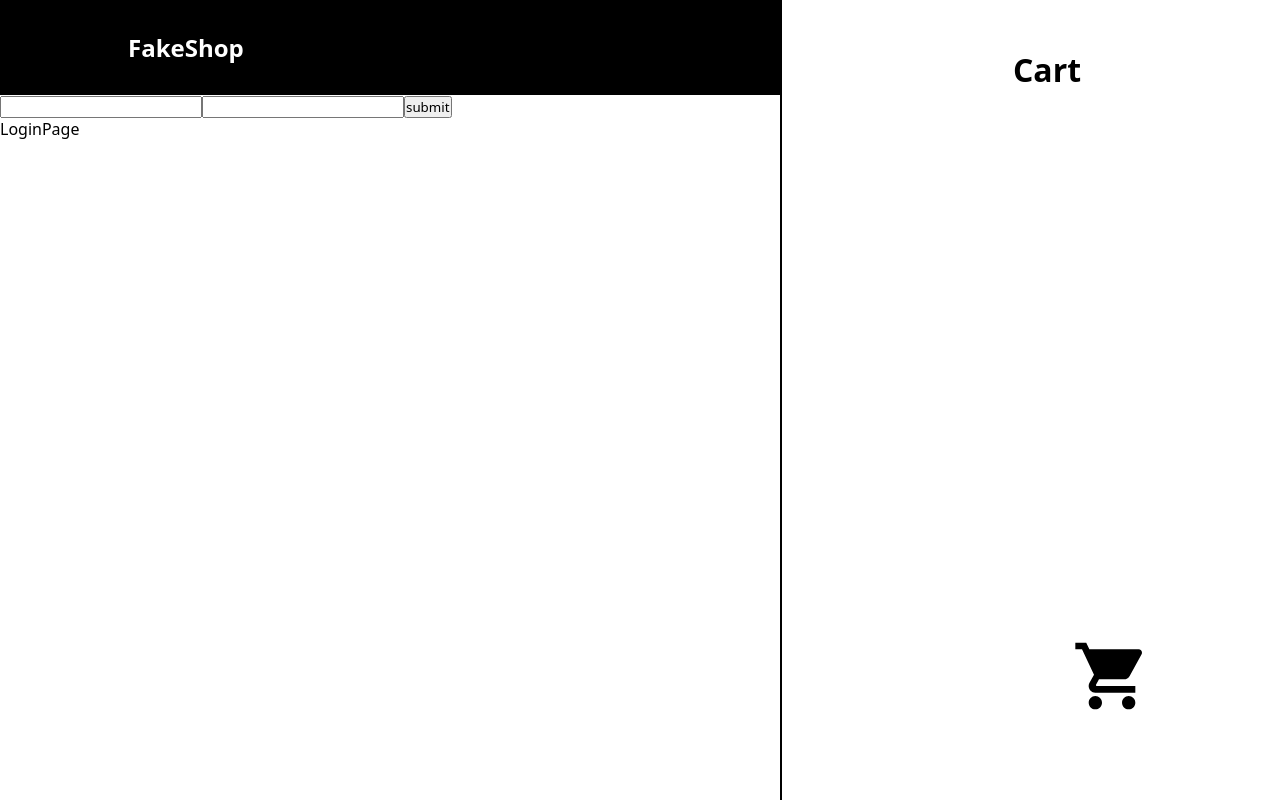
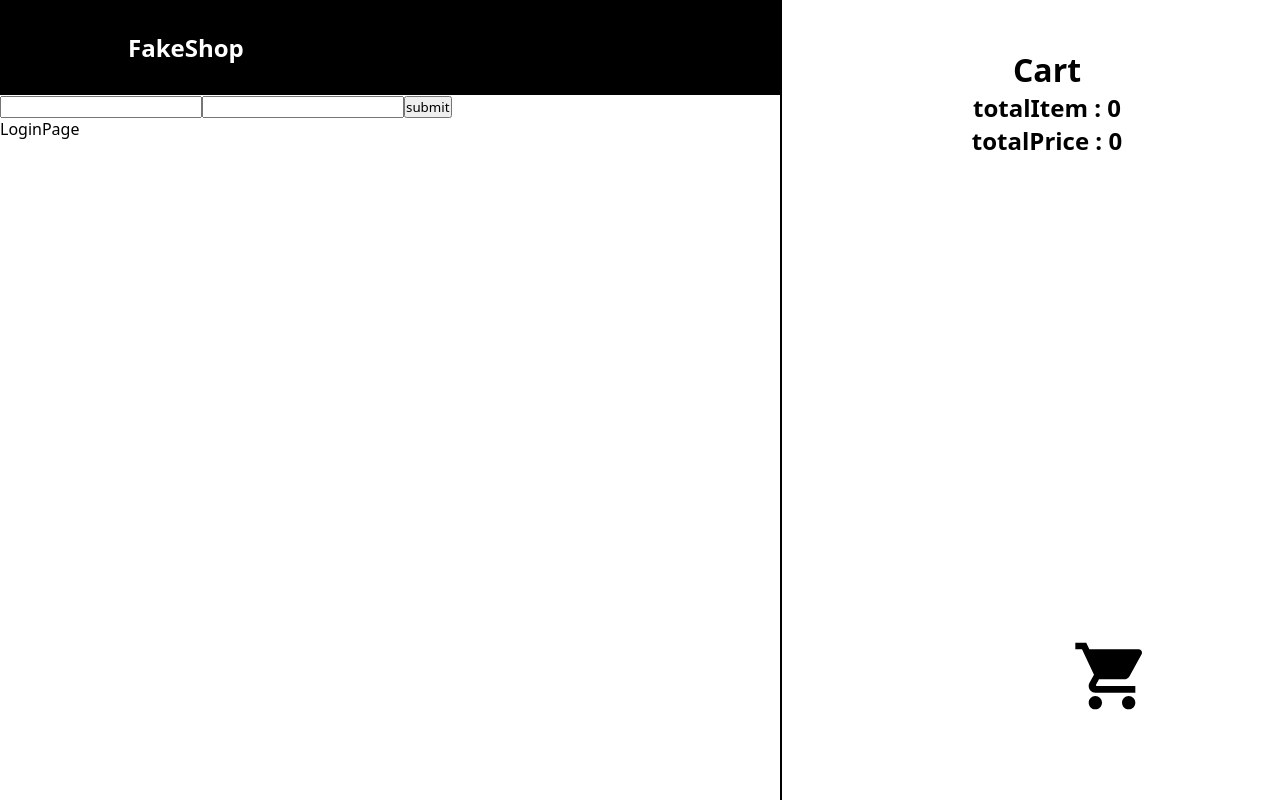
Before and after one commit to wkdtpzld/React-Redux-Product, a React (Create React App) app: page /login in a window 1280 px wide. Built offline with nearby package versions, Linux system fonts and the light colour scheme.

Commit message:
Cart Part 2 Store logic change

```diff
--- a/src/assets/css/Cart.scss
+++ b/src/assets/css/Cart.scss
@@ -41,7 +41,7 @@
         transition: 0.9s ease;
         border-left: 0.3ch solid;
 
-        .slide {
+        .cartItems {
             margin-top: 3rem;
         }
     }
--- a/src/components/Cart.js
+++ b/src/components/Cart.js
@@ -2,10 +2,26 @@ import React, { useEffect, useState } from "react";
 import { useSelector } from "react-redux";
 import "../assets/css/Cart.scss";
 import ShoppingCartIcon from '@mui/icons-material/ShoppingCart';
+import CartItem from "./CartItem";
 
 const Cart = () => {
+    const carts = useSelector((state) => state.cart.cart);
 
-    const carts = useSelector((state) => state.cart.cart);
+    const [totalPrice, setTotalPrice] = useState(0);
+    const [totalItem, setTotalItem] = useState(0);
+
+    useEffect(() => {
+        let items = 0;
+        let price = 0;
+
+        carts.forEach((item) => {
+            items += item.qty;
+            price += item.price * item.qty
+        });
+        setTotalPrice(price);
+        setTotalItem(items);
+    },[carts])
+
     const [onoff, setOnoff] = useState(true);
     const onoffStyle = (value) => {
         if (value === true) {
@@ -25,8 +41,15 @@ const Cart = () => {
                 <ShoppingCartIcon className="shoppingCart" />
             </button>
             <div className="cartBox">
-                <div className="slide">
+                <div className="cartItems">
                     <h1> Cart </h1>
+                    {carts.map((item) => (
+                        <CartItem cart={item} key={item.id} />
+                    ))}
+                    <div className="cartTotal">
+                        <h2> totalItem : {totalItem}</h2>
+                        <h2> totalPrice : { totalPrice }</h2>
+                    </div>
                 </div>
             </div>
         </div>
--- /dev/null
+++ b/src/components/CartItem.js
@@ -0,0 +1,17 @@
+import React, { useEffect, useState } from "react";
+import { useDispatch } from "react-redux";
+import { addCart } from "../redux/actions/productActions";
+
+
+const CartItem = ({ cart }) => {
+
+    const dispatch = useDispatch();
+
+    return (
+        <div>
+
+        </div>
+    )
+};
+
+export default CartItem;
--- a/src/components/ProductComponent.js
+++ b/src/components/ProductComponent.js
@@ -1,4 +1,4 @@
-import React, { useEffect, useState } from "react";
+import React from "react";
 import { useDispatch, useSelector } from "react-redux";
 import { Link } from "react-router-dom";
 import styles from "../assets/css/ProductCP.module.scss"
@@ -8,11 +8,10 @@ const ProductComponent = () => {
 
     const products = useSelector((state) => state.allProducts.products);
     const dispatch = useDispatch();
-    const [cart, setCart] = useState([]);
 
-    useEffect(() => {
-        dispatch(addCart(cart));
-    }, [cart, dispatch]);
+    const addCartFetch = (cart, products) => {
+        dispatch(addCart(cart, products));
+    };
 
     const renderList = products.map((product) => {
         return (
@@ -30,7 +29,7 @@ const ProductComponent = () => {
                         <div className={styles.price}>$ {product.price}</div>
                         <div className={styles.category}>category : {product.category}</div>
                         <div onClick={() => {
-                            setCart([...cart, product]);
+                            addCartFetch(product, products);
                         }} >Add Cart</div>
                     </div>
                 </div>
--- a/src/redux/actions/productActions.js
+++ b/src/redux/actions/productActions.js
@@ -36,9 +36,12 @@ export const setCategory = (category) => {
     }
 }
 
-export const addCart = (cart) => {
+export const addCart = (cart, products) => {
     return {
         type: ActionTypes.ADD_CART,
-        payload: cart
+        payload: {
+            cart,
+            products
+        }
     }
 }
--- a/src/redux/reducers/productReducer.js
+++ b/src/redux/reducers/productReducer.js
@@ -1,7 +1,8 @@
 import { ActionTypes } from "../constants/action-types";
 
 const initialState = {
-    products: []
+    products: [],
+    cart: []
 }
 
 export const productReducer = (state = initialState, {type, payload}) => {
@@ -42,10 +43,23 @@ export const setCategory = (state = [], { type, payload }) => {
     }
 }
 
-export const addCart = (state = [], { type, payload }) => {
+export const addCart = (state = initialState , { type, payload }) => {
     switch (type) {
         case ActionTypes.ADD_CART:
-            return { ...state, cart: payload };
+
+            const item = payload.products.find((prev) => prev.id === payload.cart.id);
+            const inCart = state.cart.find(item => item.id === payload.cart.id ? true : false);
+
+            return {
+                ...state,
+                cart: inCart
+                    ? state.cart.map((item) =>
+                        item.id === payload.cart.id
+                        ? { ...item, qty: item.qty + 1 }
+                        : item
+                    )
+                    : [...state.cart, { ...item, qty: 1 }],
+            };
         default:
             return state;
     }
```
Also changed, not shown: src/components/AddCart.js (deleted, +0 -24 lines).
